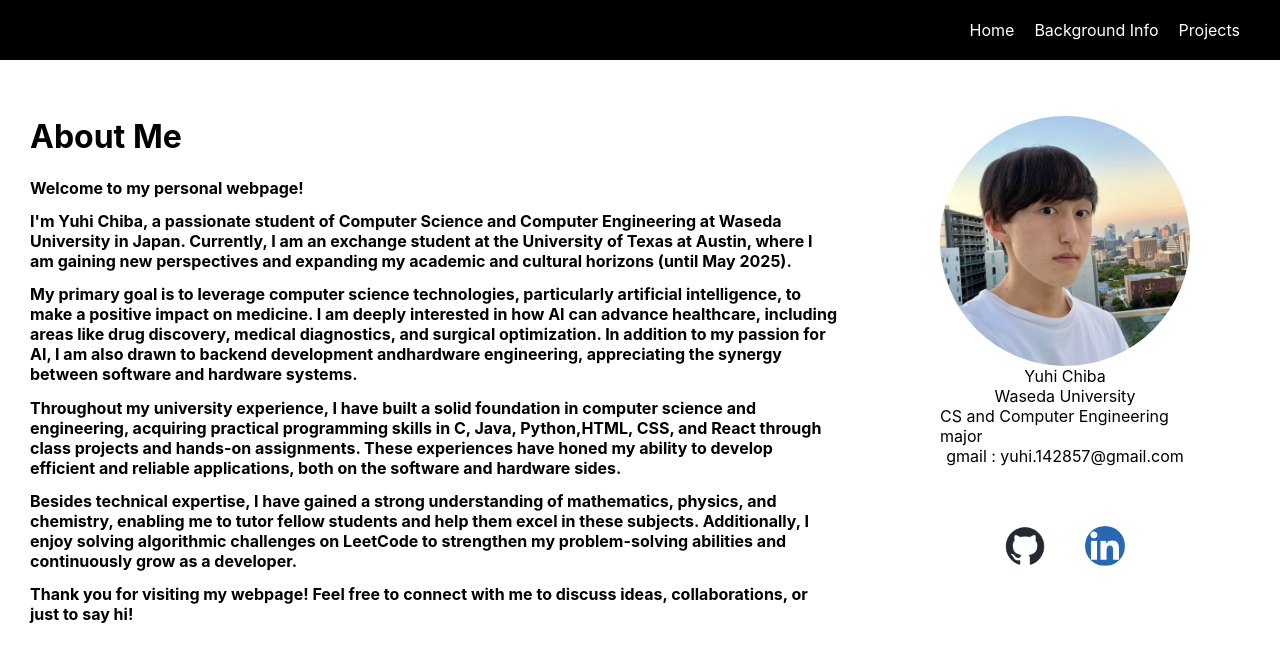
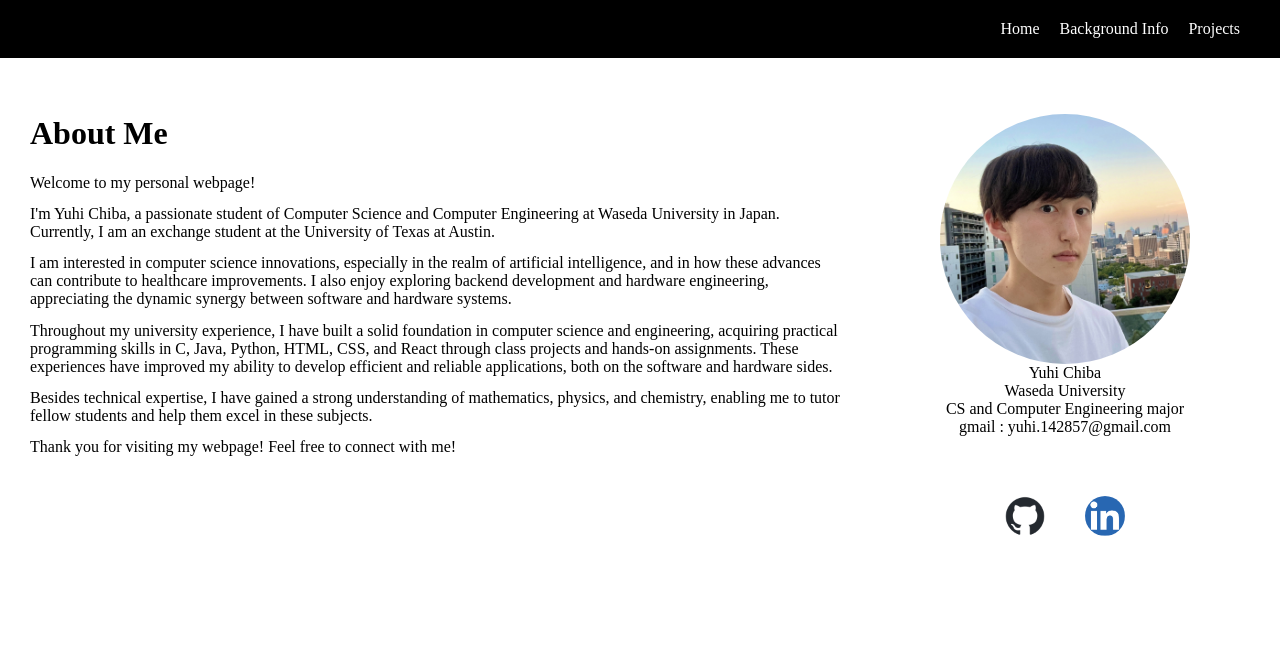
Before and after one commit to Yuhi0120/self-intro-webpage, a React (Create React App) app: page / in a window 1280 px wide. Shown: the top 662 px of the page. Built offline with nearby package versions, Linux system fonts and the light colour scheme; sample sign-in values are in the browser's storage.

Commit message:
change the content of about me and etc

```diff
--- a/public/index.html
+++ b/public/index.html
@@ -10,6 +10,5 @@
   </head>
   <body>
     <div id="root"></div>
-    <!-- The React app will be injected here -->
   </body>
 </html>
--- a/src/index.css
+++ b/src/index.css
@@ -1,11 +1,10 @@
 body {
   margin: 0;
-  font-family: -apple-system, 'Times New Roman', Times, serif, 'Segoe UI', 'Roboto', 'Oxygen',
-    'Ubuntu', 'Cantarell', 'Fira Sans', 'Droid Sans', 'Helvetica Neue',
-    sans-serif;
+  font-family: 'Times New Roman', Times, serif, sans-serif;
   -webkit-font-smoothing: antialiased;
   -moz-osx-font-smoothing: grayscale;
 }
+
 
 code {
   font-family: source-code-pro, Menlo, Monaco, Consolas, 'Courier New',
--- a/src/pages/Home.js
+++ b/src/pages/Home.js
@@ -17,32 +17,24 @@ const Home = () => {
           <h1>About Me</h1>
           <h2>Welcome to my personal webpage!</h2>
           <h2>
-            I'm <strong>Yuhi Chiba</strong>, a passionate student of
-            <strong> Computer Science and Computer Engineering</strong> at <strong>Waseda University</strong> in Japan.
-            Currently, I am an exchange student at the <strong>University of Texas at Austin</strong>,
-            where I am gaining new perspectives and expanding my academic and cultural horizons (until May 2025).
+            I'm Yuhi Chiba, a passionate student of Computer Science and Computer Engineering at Waseda University in Japan.
+            Currently, I am an exchange student at the University of Texas at Austin.
           </h2>
           <h2>
-            My primary goal is to leverage <strong>computer science technologies, particularly artificial intelligence</strong>,
-            to make a positive impact on medicine. I am deeply interested in how AI can advance healthcare, including areas
-            like <strong>drug discovery</strong>, <strong>medical diagnostics</strong>, and <strong>surgical optimization</strong>.
-            In addition to my passion for AI, I am also drawn to <strong>backend development</strong> and
-            <strong>hardware engineering</strong>, appreciating the synergy between software and hardware systems.
+            I am interested in computer science innovations, especially in the realm of artificial intelligence, and in how these advances can contribute to healthcare improvements.
+            I also enjoy exploring backend development and hardware engineering, appreciating the dynamic synergy between software and hardware systems.
           </h2>
           <h2>
             Throughout my university experience, I have built a solid foundation in computer science and engineering,
-            acquiring practical programming skills in <strong>C</strong>, <strong>Java</strong>, <strong>Python</strong>,
-            <strong>HTML</strong>, <strong>CSS</strong>, and <strong>React</strong> through class projects and hands-on assignments.
-            These experiences have honed my ability to develop efficient and reliable applications, both on the software and hardware sides.
+            acquiring practical programming skills in C, Java, Python, HTML, CSS, and React through class projects and hands-on assignments.
+            These experiences have improved my ability to develop efficient and reliable applications, both on the software and hardware sides.
           </h2>
           <h2>
-            Besides technical expertise, I have gained a strong understanding of <strong>mathematics</strong>, <strong>physics</strong>,
-            and <strong>chemistry</strong>, enabling me to tutor fellow students and help them excel in these subjects.
-            Additionally, I enjoy solving algorithmic challenges on <strong>LeetCode</strong> to strengthen my problem-solving abilities
-            and continuously grow as a developer.
+            Besides technical expertise, I have gained a strong understanding of mathematics, physics, and chemistry,
+            enabling me to tutor fellow students and help them excel in these subjects.
           </h2>
           <h2>
-            Thank you for visiting my webpage! Feel free to connect with me to discuss ideas, collaborations, or just to say hi!
+            Thank you for visiting my webpage! Feel free to connect with me!
           </h2>
         </div>
         <div id="profile">
--- a/src/styles/Home.css
+++ b/src/styles/Home.css
@@ -39,6 +39,22 @@
   margin: 10px;
   text-align: left;
   /* box-shadow: 0 10px 10px rgba(0, 0, 0, 0.2); */
+}
+
+
+#about-me h1 {
+  font-weight: 700;
+  font-size: 2.5em;
+}
+
+#about-me h2 {
+  font-weight: 400;
+  font-size: 1.2em;
+}
+
+#about-me p {
+  font-weight: 400;
+  font-size: 1em;
 }
 
 #profile {
--- a/src/styles/Password.css
+++ b/src/styles/Password.css
@@ -1,6 +1,6 @@
 #password-main {
-    display: flex; /* if you want to use align-items */
-    flex-direction: column; /* if needed */
+    display: flex;
+    flex-direction: column;
     align-items: center;
     padding: 20px;
     margin: 20px;
```
Also changed, not shown: src/pages/Background.js (line endings or trailing spaces), src/pages/Password.js (indentation only). Lines whose indentation alone changed are shown as unchanged.
